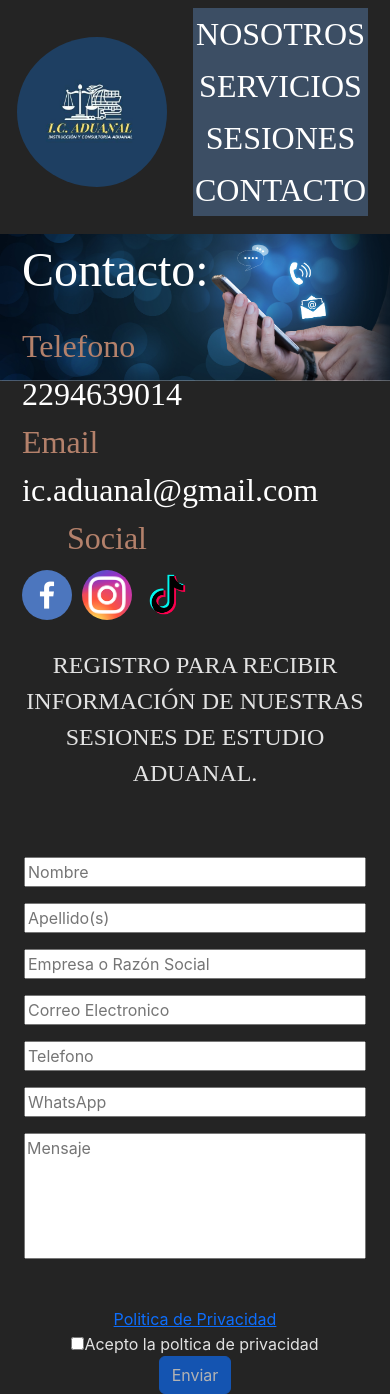
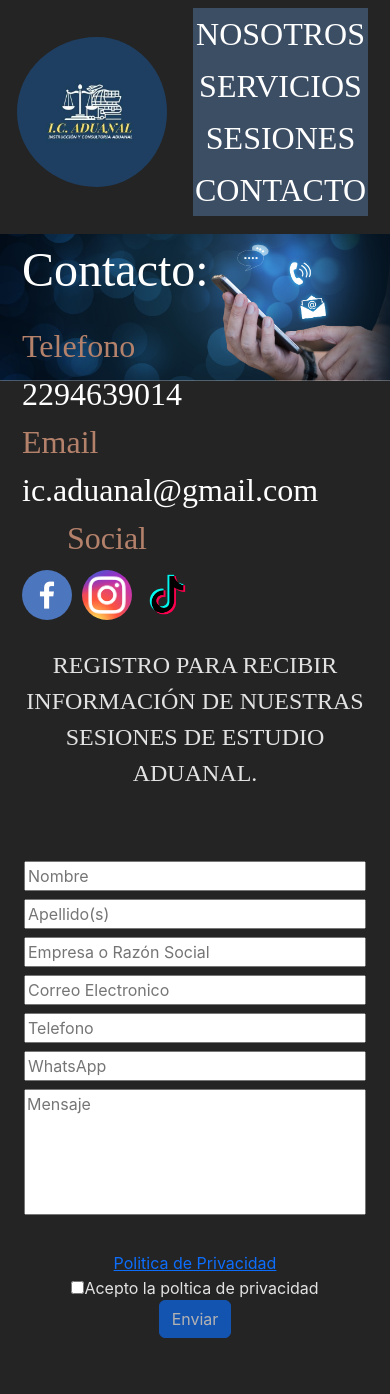
Before and after one commit to Darkk3n/CustomsConsultancy, a React (Vite) app in the folder CustomsConsultancy.Web/: page /contact in a window 390 px wide. After the commit the page ends 1338 px from the top, so only its background shows below. Built offline with nearby package versions, Linux system fonts and the light colour scheme; a web font is replaced by a local one.

Commit message:
Added react-number-format and changed phone inputs

```diff
--- a/CustomsConsultancy.Web/package.json
+++ b/CustomsConsultancy.Web/package.json
@@ -16,6 +16,7 @@
     "react-bootstrap": "^2.8.0",
     "react-dom": "^18.2.0",
     "react-hook-form": "^7.45.4",
+    "react-number-format": "^5.3.1",
     "react-router-dom": "^6.15.0",
     "yup": "^1.2.0"
   },
--- a/CustomsConsultancy.Web/src/components/ContactForm.tsx
+++ b/CustomsConsultancy.Web/src/components/ContactForm.tsx
@@ -1,36 +1,36 @@
-import { yupResolver } from '@hookform/resolvers/yup';
 import { useState } from 'react';
 import { Button, Col, Container, Row } from 'react-bootstrap';
-import { useForm } from 'react-hook-form';
-import * as yup from 'yup';
+import { Controller, useForm } from 'react-hook-form';
+import { PatternFormat } from 'react-number-format';
 import { PrivacyAgreement } from '.';
 import './ContactForm.css';
 
+interface FormInput {
+   name: string;
+   lastName: string;
+   company: string;
+   email: string;
+   phone: string;
+   mobilePhone: string;
+   inquiry: string;
+}
 export const ContactForm = () => {
-   const schema = yup.object({
-      name: yup.string().required('Se requiere un nombre'),
-      lastName: yup.string().required('Se requiere por lo menos un apellido'),
-      company: yup.string().required('Se requiere un nombre de Empresa o Razón Social'),
-      email: yup.string().email().required('Se requiere un correo electronico'),
-      phone: yup.number().positive(),
-      mobilePhone: yup.number().positive(),
-      inquiry: yup.string().required()
-   })
+   // const schema = yup.object({
+   //    name: yup.string().required('Se requiere un nombre'),
+   //    lastName: yup.string().required('Se requiere por lo menos un apellido'),
+   //    company: yup.string().required('Se requiere un nombre de Empresa o Razón Social'),
+   //    email: yup.string().email().required('Se requiere un correo electronico'),
+   //    phone: yup.string(),
+   //    mobilePhone: yup.string(),
+   //    inquiry: yup.string().required()
+   // })
 
-   const { register, handleSubmit, formState: { errors } } = useForm({
-      defaultValues: {
-         name: '',
-         lastName: '',
-         company: '',
-         email: '',
-         // phone: 0,
-         // mobilePhone: 0,
-         inquiry: ''
-      },
-      resolver: yupResolver(schema)
-   });
+   const { register, handleSubmit, control } = useForm<FormInput>(
 
-   const onSubmit = (values: any) => { alert(JSON.stringify(values)) }
+      // resolver: yupResolver(schema)
+   );
+
+   const onSubmit = (values: FormInput) => { console.log(values) }
 
    const [displayPrivacyAgreement, setDisplayPrivacyAgreement] = useState<boolean>(false)
    const [acceptedPolicy, setAcceptedPolicy] = useState<boolean>(false)
@@ -47,44 +47,71 @@ export const ContactForm = () => {
             <form className='contact-form' onSubmit={handleSubmit(onSubmit)}>
                <Row>
                   <Col md={6}>
-                     <input style={{ width: '100%' }} placeholder='Nombre' {...register('name')} />
-                     <p>{errors.name?.message}</p>
+                     <input className='w-100 mt-1 mb-1' placeholder='Nombre' {...register('name')} />
+                     {/* <p>{errors.name?.message}</p> */}
                   </Col>
                   <Col md={6}>
-                     <input className='w-100' placeholder='Apellido(s)' {...register('lastName')} />
-                     <p>{errors.lastName?.message}</p>
+                     <input className='w-100 mt-1 mb-1' placeholder='Apellido(s)' {...register('lastName')} />
+                     {/* <p>{errors.lastName?.message}</p> */}
                   </Col>
                </Row >
                <Row>
                   <Col md={6}>
-                     <input className='w-100' placeholder='Empresa o Razón Social' {...register('company')} />
-                     <p>{errors.company?.message}</p>
+                     <input className='w-100 mt-1 mb-1' placeholder='Empresa o Razón Social' {...register('company')} />
+                     {/* <p>{errors.company?.message}</p> */}
                   </Col>
                   <Col md={6}>
-                     <input className='w-100' placeholder='Correo Electronico' {...register('email')} />
-                     <p>{errors.email?.message}</p>
+                     <input className='w-100 mt-1 mb-1' placeholder='Correo Electronico' {...register('email')} />
+                     {/* <p>{errors.email?.message}</p> */}
                   </Col>
                </Row>
                <Row>
                   <Col md={6}>
-                     <input className='w-100' placeholder='Telefono' {...register('phone')} type='tel' pattern="[0-9]{3}-[0-9]{3}-[0-9]{4}" />
-                     <p>{errors.phone?.message}</p>
+                     <Controller
+                        render={({ field: { onChange, name, value } }) => (
+                           <PatternFormat
+                              className='w-100 mt-1 mb-1'
+                              type='tel'
+                              format={'###-###-####'}
+                              placeholder='Telefono'
+                              mask='_'
+                              onChange={onChange}
+                              name={name}
+                              value={value} />
+                        )}
+                        name={'phone'}
+                        control={control}
+                     />
+                     {/* <p>{errors.phone?.message}</p> */}
                   </Col>
                   <Col md={6}>
-                     <input className='w-100' placeholder='WhatsApp' {...register('mobilePhone')} type='tel' pattern="[0-9]{3}-[0-9]{3}-[0-9]{4}" />
-                     <p>{errors.mobilePhone?.message}</p>
+                     <Controller
+                        render={({ field: { onChange, name, value } }) => (
+                           <PatternFormat
+                              className='w-100 mt-1 mb-1'
+                              type='tel'
+                              format={'###-###-####'}
+                              placeholder='WhatsApp'
+                              mask='_'
+                              onChange={onChange}
+                              name={name}
+                              value={value} />
+                        )}
+                        name={'mobilePhone'}
+                        control={control} />
+                     {/* <p>{errors.mobilePhone?.message}</p> */}
                   </Col>
                </Row>
                <Row>
                   <Col md={12}>
-                     <textarea style={{ resize: 'none' }} rows={5} className='w-100' placeholder='Mensaje' {...register('inquiry')} />
-                     <p>{errors.inquiry?.message}</p>
+                     <textarea style={{ resize: 'none' }} rows={5} className='w-100 mt-1 mb-1' placeholder='Mensaje' {...register('inquiry')} />
+                     {/* <p>{errors.inquiry?.message}</p> */}
                   </Col>
                </Row>
                <br />
                <Row>
                   <Col md={3}>
-                     <Button className='btn btn-link p-0' onClick={() => setDisplayPrivacyAgreement(!displayPrivacyAgreement)}>Politica de Privacidad</Button>
+                     <Button className='btn btn-link p-0 ' onClick={() => setDisplayPrivacyAgreement(!displayPrivacyAgreement)}>Politica de Privacidad</Button>
                   </Col>
                </Row>
                <Row>
@@ -98,7 +125,7 @@ export const ContactForm = () => {
                   </Col>
                </Row>
             </form>
-         </Container>
+         </Container >
       </>
    )
 }
```
Also changed, not shown: 1 other file (tests, documents, lock files or other folders).
